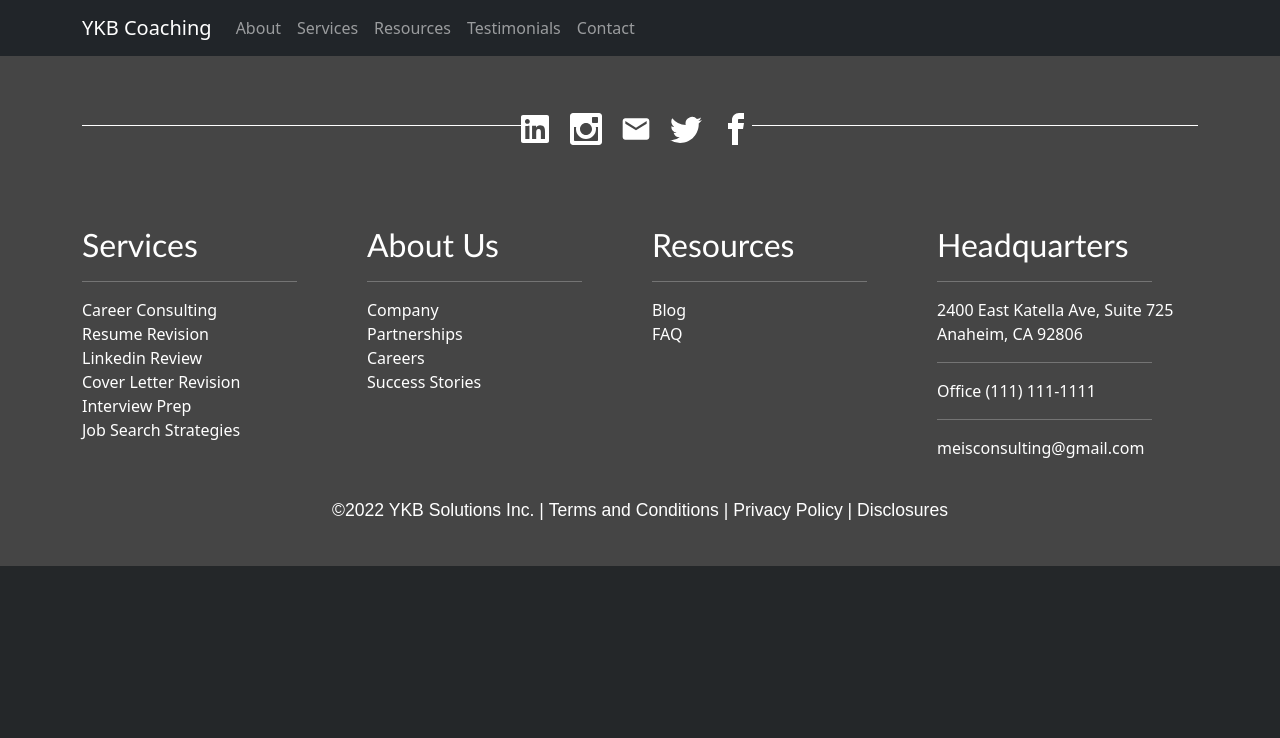
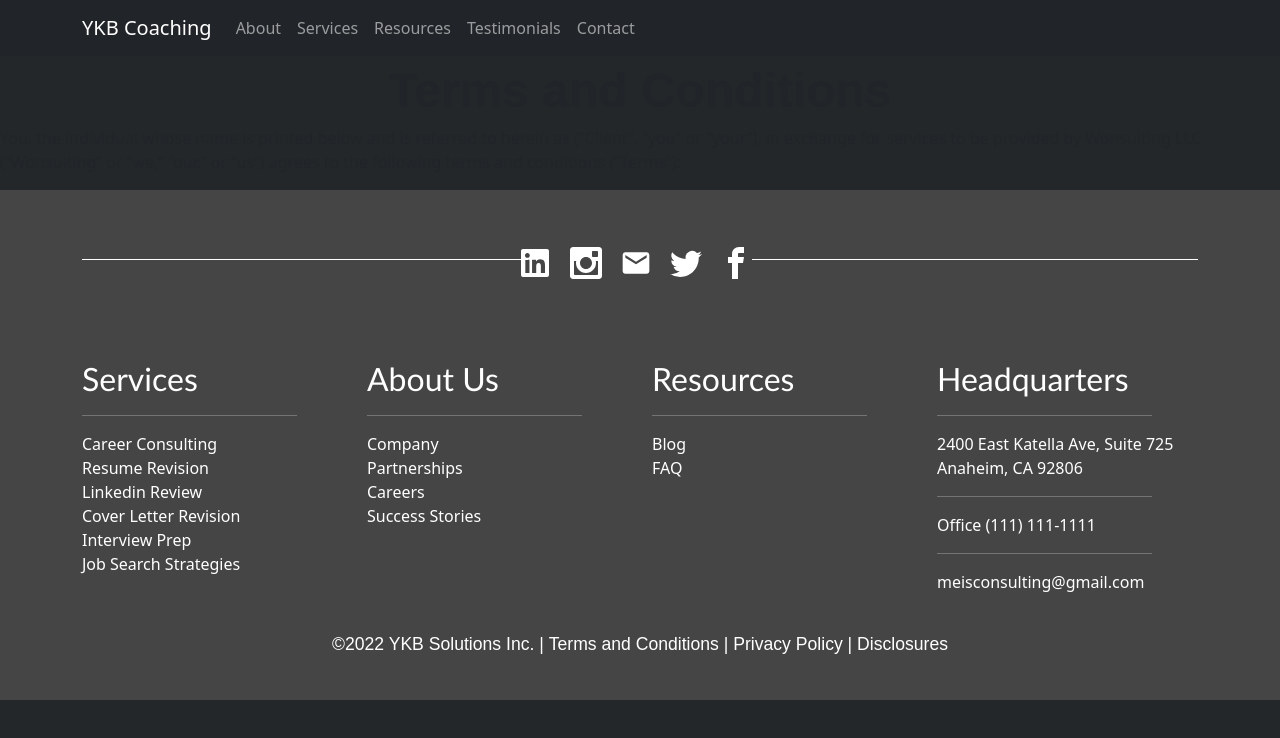
Before and after one commit to jermeewinn/YKB-solutions, a React (Create React App) app: page /terms-and-conditions in a window 1280 px wide. Shown: the top 738 px of the page. Built offline with nearby package versions, Linux system fonts and the light colour scheme; the HTML template or start-up script is replaced by a standard one.

Commit message:
emabled rendering for Terms & Conditions page via Routes/Route path w/ react-router-dom

```diff
--- a/src/components/Footer/Footer-Bottom/index.js
+++ b/src/components/Footer/Footer-Bottom/index.js
@@ -3,7 +3,7 @@ import React from 'react';
 const FooterBottom = () => {
     return(
         <h6 className='copyright'>
-            &copy;{new Date().getFullYear()} YKB Solutions Inc.&nbsp;|&nbsp;<a href="" className="footer-link">Terms and Conditions</a>&nbsp;|&nbsp;<a href="" className="footer-link">Privacy Policy</a>&nbsp;|&nbsp;<a href="" className="footer-link">Disclosures</a>
+            &copy;{new Date().getFullYear()} YKB Solutions Inc.&nbsp;|&nbsp;<a href="/terms-and-conditions" className="footer-link">Terms and Conditions</a>&nbsp;|&nbsp;<a href="" className="footer-link">Privacy Policy</a>&nbsp;|&nbsp;<a href="" className="footer-link">Disclosures</a>
         </h6>
     );
 };
--- a/src/components/Navigation/index.js
+++ b/src/components/Navigation/index.js
@@ -17,6 +17,7 @@ import Services from '../Services';
 import Resources from '../Resources';
 import Testimonials from '../Testimonials';
 import Contact from '../Contact';
+import TermsAndConditions from '../Terms&Conditions';
 
 export default class Navigation extends Component {
     render() {
@@ -38,6 +39,7 @@ export default class Navigation extends Component {
                                     <Nav.Link as={Link} to="/resources">Resources</Nav.Link>
                                     <Nav.Link as={Link} to="/testimonials">Testimonials</Nav.Link>
                                     <Nav.Link as={Link} to="/contact">Contact</Nav.Link>
+
                                 </Nav>
                             </Navbar.Collapse>
                         </Container>
@@ -56,6 +58,7 @@ export default class Navigation extends Component {
                         <Route path="/resources" element={<Resources />} />
                         <Route path="/testimonials" element={<Testimonials />} />
                         <Route path="/contact" element={<Contact />} />
+                        <Route path="/terms-and-conditions" element={<TermsAndConditions />} />
                     </Routes>
                 </div>
             </Router>
--- a/src/components/Terms&Conditions/index.js
+++ b/src/components/Terms&Conditions/index.js
@@ -1 +1,16 @@
 import React from 'react';
+
+const TermsAndConditions = () => {
+    return(
+        <section id='termsAndConditions'>
+            <div>
+                <h1>Terms and Conditions</h1>
+                <p>
+                You, the individual whose name is printed below and is referred to herein as (“Client”, “you” or “your”), in exchange for services to be provided by Wonsulting LLC (“Wonsulting” or “we,” “our,” or “us”) agrees to the following terms and conditions (“Terms”):
+                </p>
+            </div>
+        </section>
+    )
+}
+
+export default TermsAndConditions;
```
